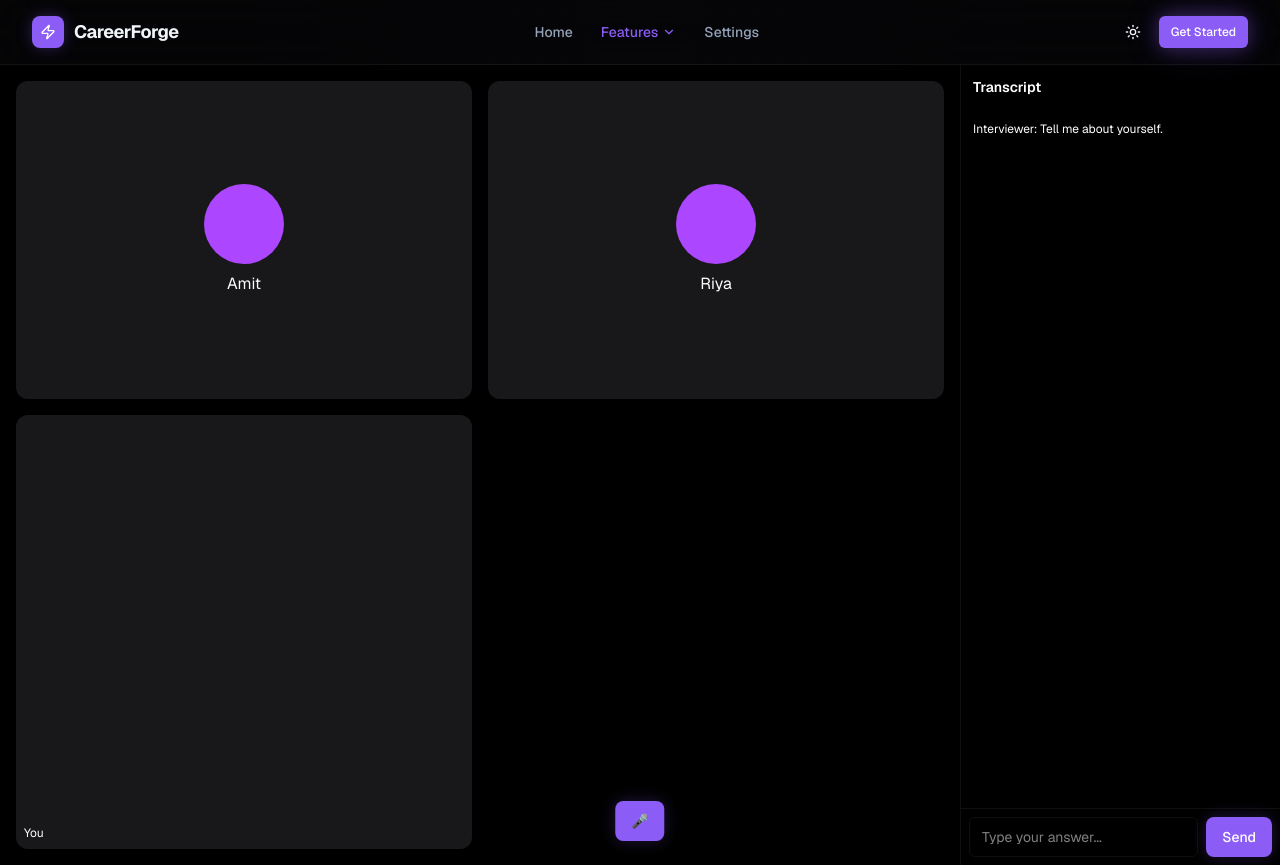
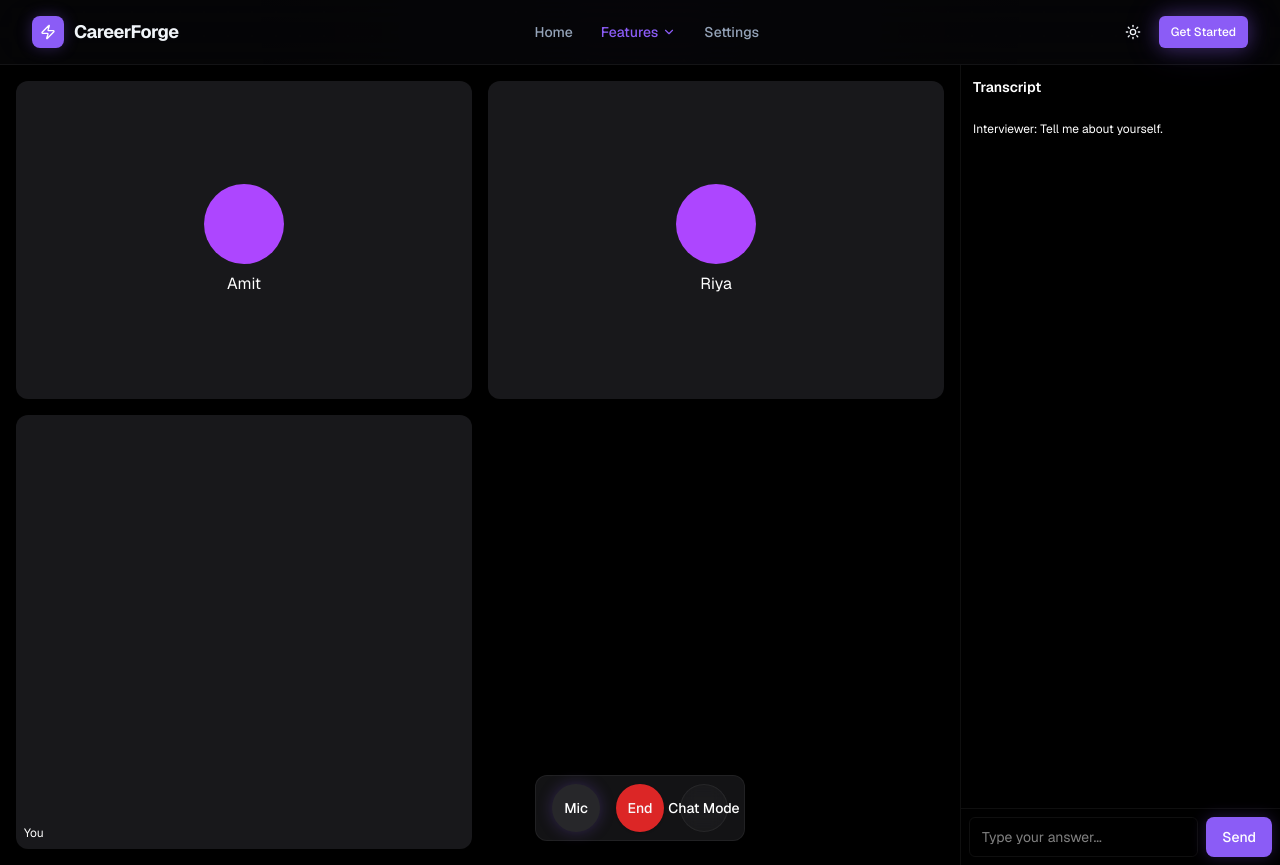
Before and after one commit to ayan70715/career_forge-ai, a Next.js app: page /interview-prep/room in a window 1280 px wide. Built offline with nearby package versions, Linux system fonts and the light colour scheme; no server answers.

Commit message:
Enhance AI response handling and UI updates
Added error handling for Gemini API issue and fallback to Puter AI. Updated button labels and styles for better user experience.

```diff
--- a/src/app/interview-prep/room/page.tsx
+++ b/src/app/interview-prep/room/page.tsx
@@ -5,6 +5,7 @@ import { Button } from "@/components/ui/button";
 import { useSpeechToText } from "@/hooks/useSpeechToText";
 import { useTextToSpeech } from "@/hooks/useTextToSpeech";
 import { getDefaultPersonas } from "@/lib/interview/personaGenerator";
+import { useRouter } from "next/navigation";
 
 type Message = {
   role: "user" | "assistant";
@@ -12,8 +13,8 @@ type Message = {
 };
 
 export default function InterviewRoomPage() {
+  const router = useRouter();
   const personas = getDefaultPersonas();
-
   const { speak } = useTextToSpeech();
   const { start, stop, transcript: liveText, finalTranscript } =
     useSpeechToText();
@@ -23,6 +24,7 @@ export default function InterviewRoomPage() {
   const [textInput, setTextInput] = useState("");
   const [isRecording, setIsRecording] = useState(false);
   const [error, setError] = useState<string | null>(null);
+  const [geminiFailed, setGeminiFailed] = useState(false);
 
   const videoRef = useRef<HTMLVideoElement | null>(null);
 
@@ -40,11 +42,10 @@ export default function InterviewRoomPage() {
         console.log("Camera not available");
       }
     }
-
     initCamera();
   }, []);
 
-  // 🤖 Load Puter (fallback)
+  // 🤖 Load Puter fallback
   useEffect(() => {
     const script = document.createElement("script");
     script.src = "https://js.puter.com/v2/";
@@ -79,8 +80,8 @@ export default function InterviewRoomPage() {
     let aiText = "";
     const persona = personas[0];
 
+    if (!geminiFailed) {
       try {
-      // 🔥 Primary: Gemini (API)
         const res = await fetch("/api/interview/respond", {
           method: "POST",
           headers: {
@@ -102,17 +103,27 @@ export default function InterviewRoomPage() {
       } catch (err: any) {
         console.error("Gemini failed:", err);
 
-      // ⚡ Fallback: Puter
+        setGeminiFailed(true);
+
         try {
           aiText = await (window as any).puter.ai.chat(
-          `You are a technical interviewer.\nCandidate said: ${userText}\nRespond with next question.`
+            `You are a technical interviewer.\nCandidate said: ${userText}\nAsk the next relevant interview question.`
           );
 
-        setError(
-          `⚠️ Gemini failed: ${err.message} (fallback used)`
+          setError(`⚠️ Gemini disabled: ${err.message}`);
+        } catch {
+          setError("Both AI systems failed");
+          return;
+        }
+      }
+    } else {
+      // 🚀 direct fallback (no delay)
+      try {
+        aiText = await (window as any).puter.ai.chat(
+          `You are a technical interviewer.\nCandidate said: ${userText}\nAsk the next relevant interview question.`
         );
       } catch {
-        setError("Both AI systems failed");
+        setError("Fallback AI failed");
         return;
       }
     }
@@ -122,10 +133,7 @@ export default function InterviewRoomPage() {
       { role: "assistant", content: aiText },
     ]);
 
-    setTranscript((t) => [
-      ...t,
-      `Interviewer: ${aiText}`,
-    ]);
+    setTranscript((t) => [...t, `Interviewer: ${aiText}`]);
 
     speak(aiText);
   };
@@ -158,6 +166,7 @@ export default function InterviewRoomPage() {
           </div>
         ))}
 
+        {/* User camera */}
         <div className="bg-zinc-900 rounded-xl overflow-hidden relative">
           <video
             ref={videoRef}
@@ -210,12 +219,33 @@ export default function InterviewRoomPage() {
       </div>
 
       {/* Controls */}
-      <div className="absolute bottom-6 left-1/2 -translate-x-1/2 flex gap-4">
+      <div className="absolute bottom-6 left-1/2 -translate-x-1/2 flex gap-4 bg-zinc-900/80 backdrop-blur px-4 py-2 rounded-xl border border-zinc-700">
+        {/* Mic */}
         <Button
           onClick={handleMic}
-          className={isRecording ? "bg-red-500" : ""}
+          className={`rounded-full w-12 h-12 ${
+            isRecording ? "bg-red-500" : "bg-zinc-800"
+          } active:scale-90 transition`}
         >
-          🎤
+          Mic
+        </Button>
+
+        {/* End */}
+        <Button
+          variant="destructive"
+          className="rounded-full w-12 h-12 active:scale-90 transition"
+          onClick={() => window.location.reload()}
+        >
+          End
+        </Button>
+
+        {/* Chat */}
+        <Button
+          variant="outline"
+          className="rounded-full w-12 h-12 active:scale-90 transition"
+          onClick={() => router.push("/interview-prep/chat")}
+        >
+          Chat Mode
         </Button>
       </div>
     </div>
```
Lines whose indentation alone changed are shown as unchanged.
